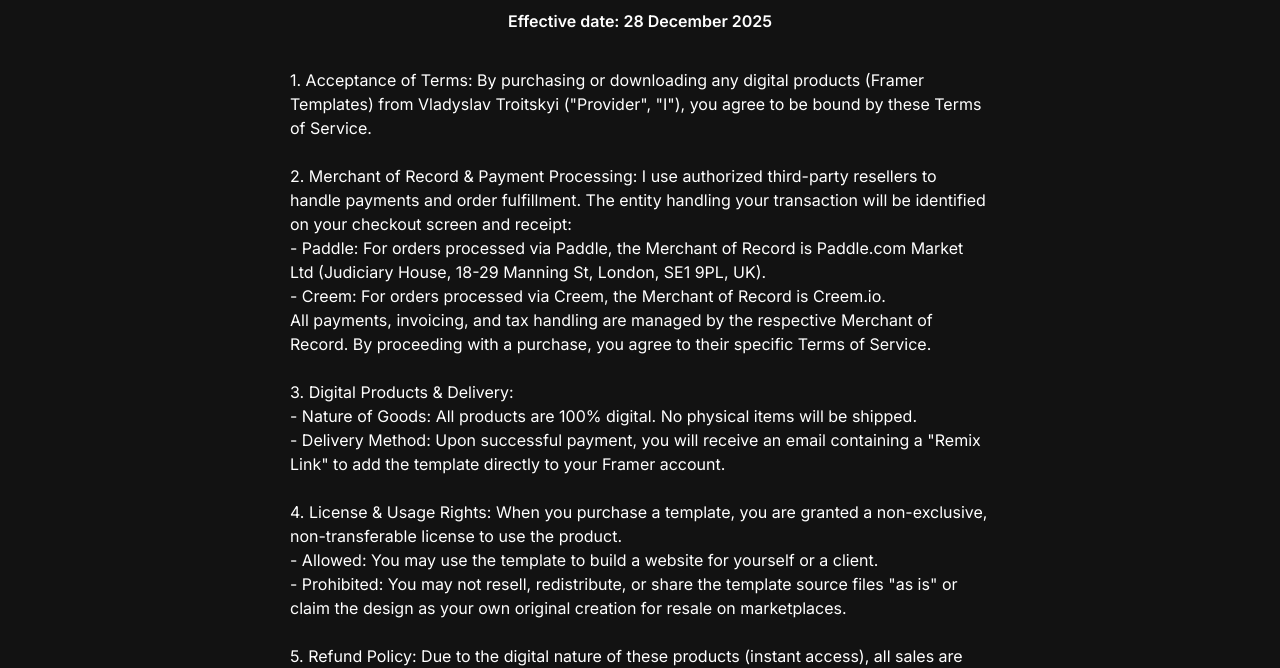
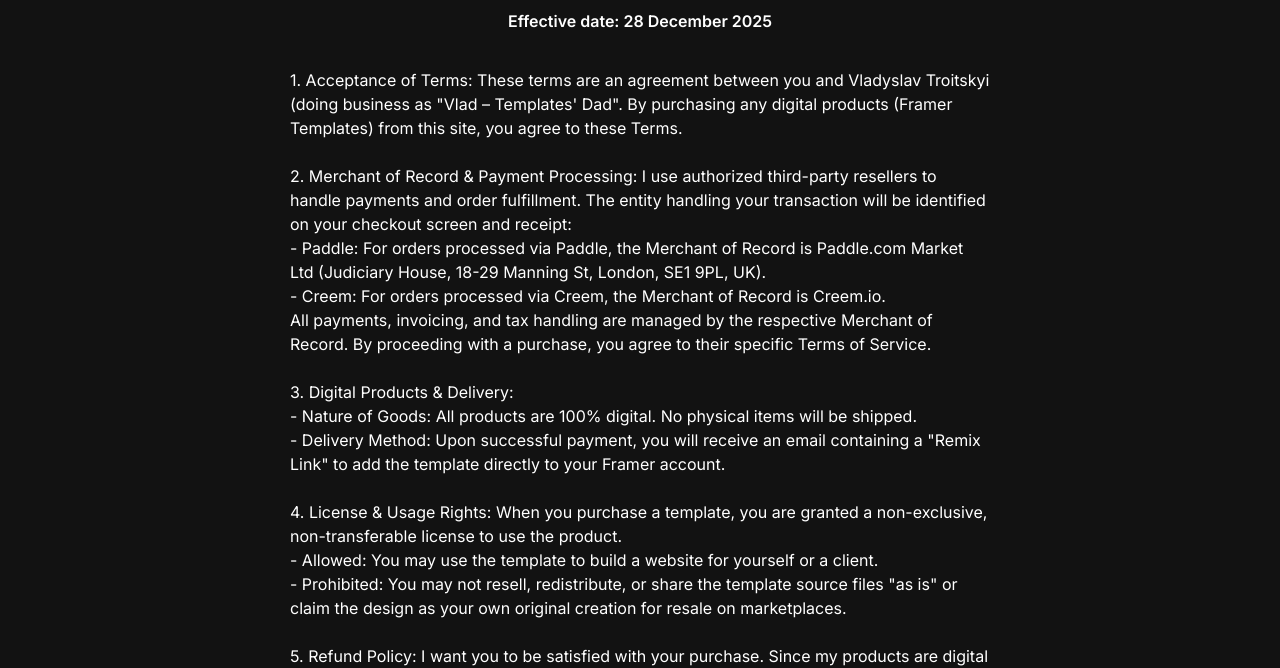
Before and after one commit to Vladislav-Tro/vladtro-desgin, a plain HTML site: page terms-of-service/index.html in a window 1280 px wide. Shown: the part 142-810 px from the top of the page. Drawn offline with Linux system fonts and the light colour scheme.

Commit message:
Revise Terms of Service for clarity and updates
Updated the Terms of Service to clarify refund policy and acceptance of terms.

```diff
--- a/terms-of-service/index.html
+++ b/terms-of-service/index.html
@@ -45,7 +45,7 @@
                 </div>
 
                 <p class="legal-text">
-                    1. Acceptance of Terms: By purchasing or downloading any digital products (Framer Templates) from Vladyslav Troitskyi ("Provider", "I"), you agree to be bound by these Terms of Service.
+                    1. Acceptance of Terms: These terms are an agreement between you and Vladyslav Troitskyi (doing business as "Vlad – Templates' Dad". By purchasing any digital products (Framer Templates) from this site, you agree to these Terms.
                     <br>
                     <br>
                     2. Merchant of Record & Payment Processing: I use authorized third-party resellers to handle payments and order fulfillment. The entity handling your transaction will be identified on your checkout screen and receipt:
@@ -64,9 +64,11 @@
                     - Prohibited: You may not resell, redistribute, or share the template source files "as is" or claim the design as your own original creation for resale on marketplaces.
                     <br>
                     <br>
-                    5. Refund Policy: Due to the digital nature of these products (instant access), all sales are final and non-refundable.<br>
-                    - Exceptions: If a product is technically defective and I am unable to fix the issue within 3 business days, a refund may be issued at my sole discretion or in accordance with the consumer protection laws applicable to your jurisdiction via the Merchant of Record.<br>
-                    - Disputes: Please contact <a href="mailto:vlad@vladtro.design" target="_blank">vlad@vladtro.design</a> before opening a dispute; I am happy to resolve technical issues directly.
+                    5. Refund Policy: I want you to be satisfied with your purchase. Since my products are digital and access is immediate, I generally do not offer refunds for "change of mind." However, I will issue a full refund if:<br>
+                    - The template is technically defective and cannot be used.<br>
+                    - The product description was materially misleading.<br>
+                    - I am unable to resolve a technical issue within 3 business days.<br>
+                    To request a refund, please contact <a href="mailto:vlad@vladtro.design" target="_blank">vlad@vladtro.design</a> with your order details. All refund requests are handled by my Merchant of Record (Paddle or Creem) in accordance with their consumer protection obligations.
                     <br>
                     <br>
                     6. Limitation of Liability: The templates are provided "as is" without warranty of any kind. I am not liable for any damages arising from the use or inability to use these products.
```
